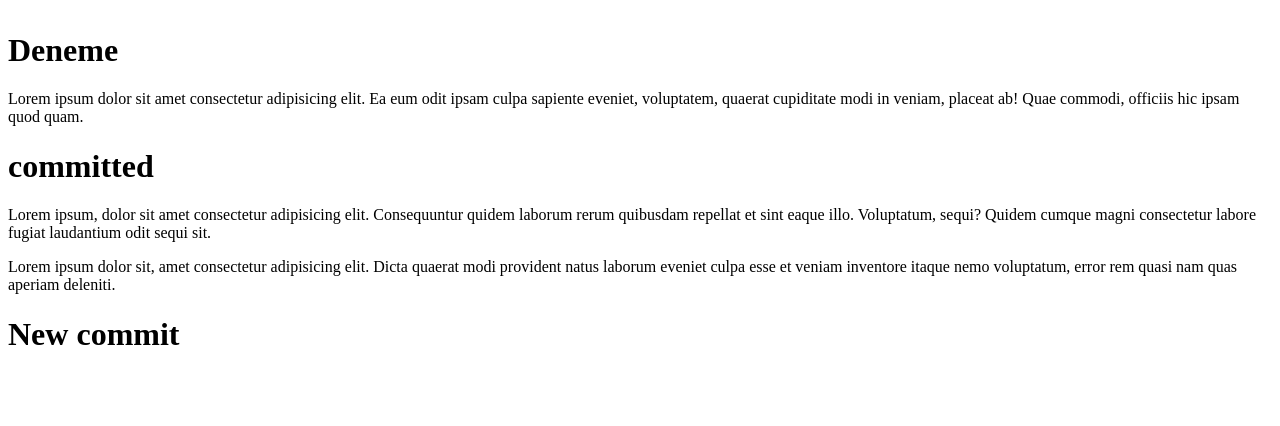
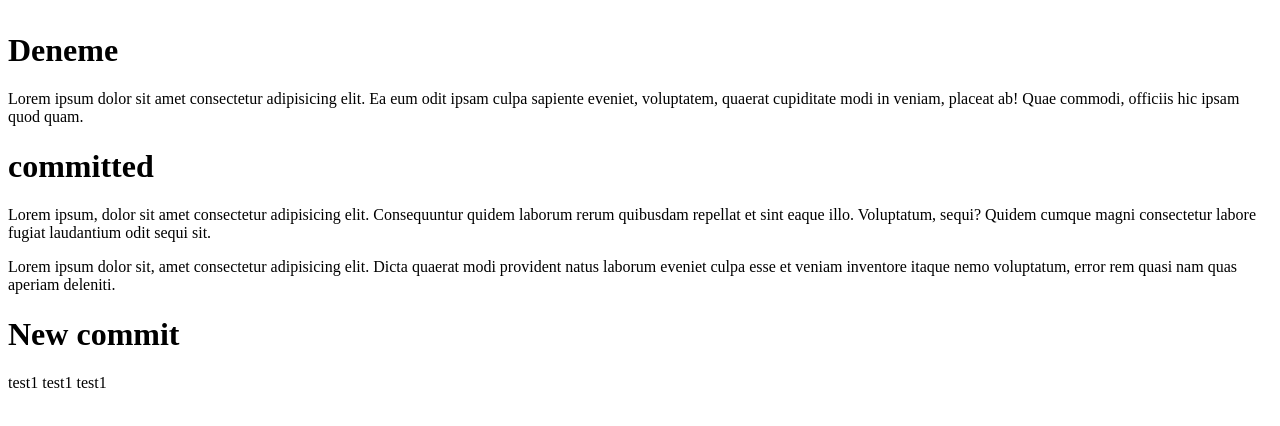
Before and after one commit to AdemY1981/Sample-repo, a plain HTML site: page src/index.html in a window 1280 px wide. Drawn offline with Linux system fonts and the light colour scheme.

Commit message:
test1 added.

```diff
--- a/src/index.html
+++ b/src/index.html
@@ -19,5 +19,10 @@
     <h1>
       New commit
     </h1>
+    <p>
+      test1
+      test1
+      test1
+    </p>
   </body>
 </html>
```
